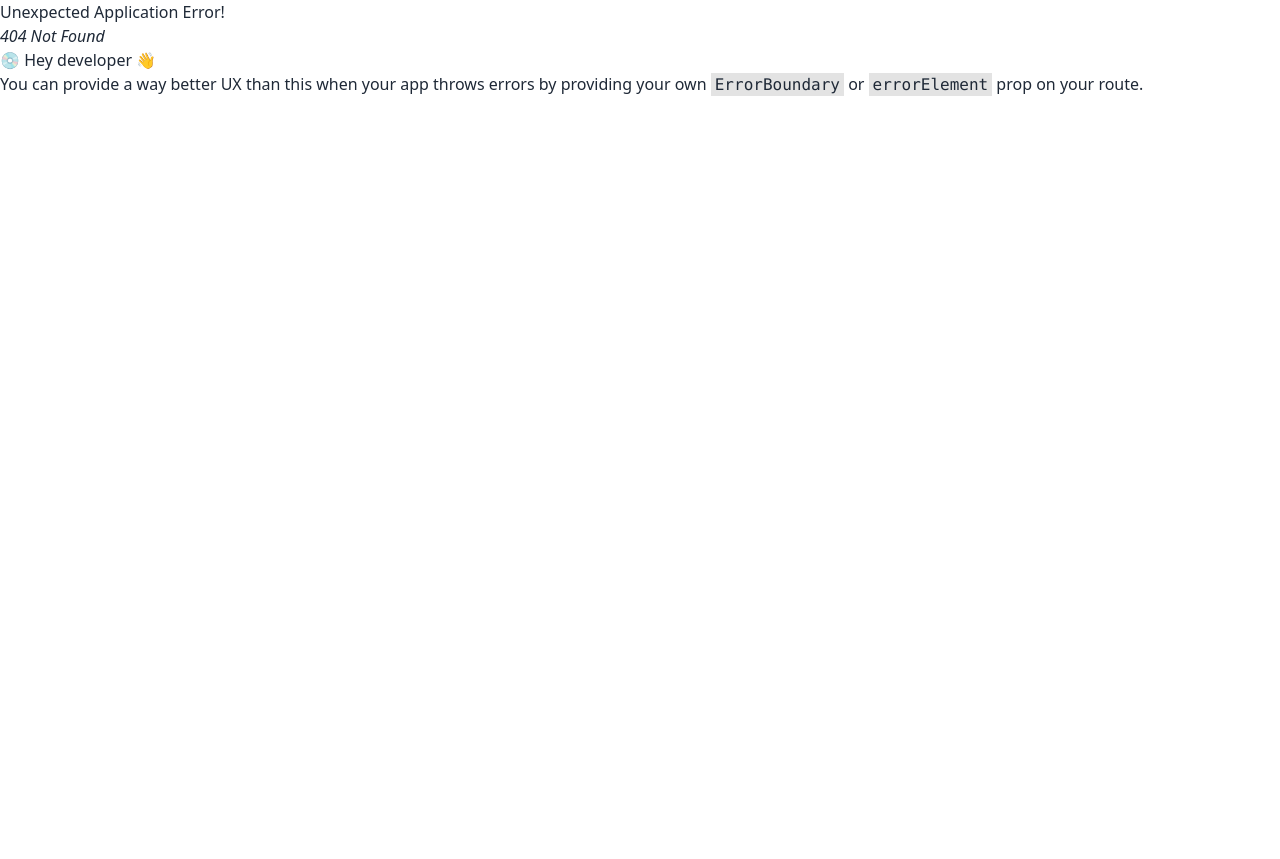
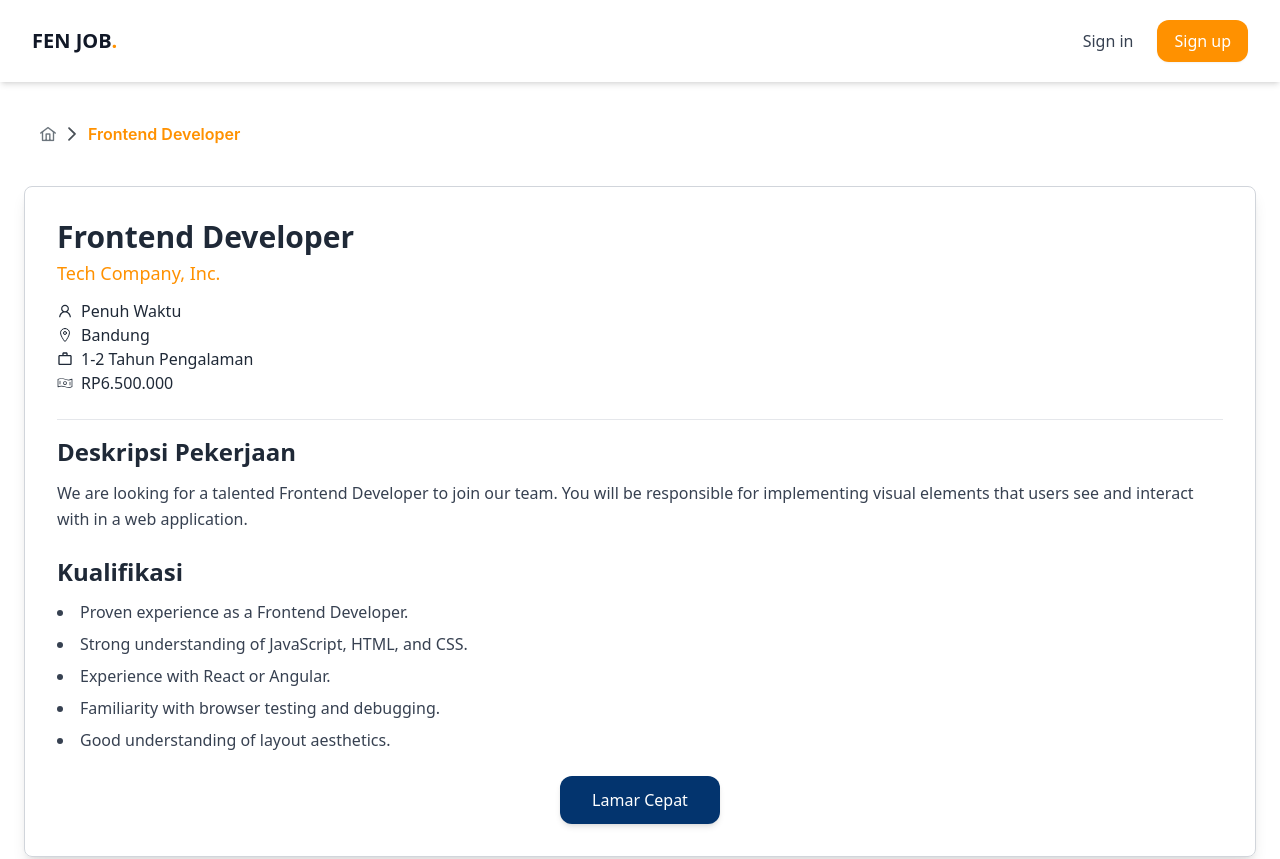
Before and after one commit to tasyaangesti/job-seeker, a React (Vite) app in the folder client/: page /job/1 in a window 1280 px wide. Before the commit this address had no page. Shown: the top 859 px of the page. Before the commit the page ends 800 px from the top, so only its background shows below. Built offline with nearby package versions, Linux system fonts and the light colour scheme.

Commit message:
fixing: client-design detailJob

```diff
--- a/client/package.json
+++ b/client/package.json
@@ -13,6 +13,8 @@
     "axios": "^1.7.5",
     "date-fns": "^3.6.0",
     "moment": "^2.30.1",
+    "primeicons": "^7.0.0",
+    "primereact": "^10.8.2",
     "react": "^18.3.1",
     "react-dom": "^18.3.1",
     "react-icons": "^5.3.0",
--- a/client/src/components/CardJob.jsx
+++ b/client/src/components/CardJob.jsx
@@ -28,7 +28,10 @@ export default function CardJob() {
 
   return (
     <div className="py-5">
-      <h1 className="text-lg font-semibold my-[20px]"> Eksplor Job</h1>
+      <div className=" my-[20px] flex justify-between mr-3">
+        <h1 className="text-lg font-semibold"> Eksplor Job</h1>
+        <h1>sort</h1>
+      </div>
       <div className="container mx-auto">
         <div className="grid grid-cols-1 sm:grid-cols-2 lg:grid-cols-3 gap-6">
           {/* job card */}
--- /dev/null
+++ b/client/src/components/Modal.jsx
@@ -0,0 +1,52 @@
+import { useState } from "react";
+
+export default function Modal({ isOpen, onClose }) {
+  const [resume, setResume] = useState(null);
+  const [coverLetter, setCoverLetter] = useState("");
+
+  if (!isOpen) return null;
+
+  const handleSubmit = () => {
+    // Handle form submission logic here
+    console.log("Resume:", resume);
+    console.log("Cover Letter:", coverLetter);
+    onClose();
+  };
+
+  return (
+    <div className="fixed inset-0 bg-gray-800 bg-opacity-50 flex items-center justify-center z-50">
+      <div className="bg-white p-6 rounded-lg shadow-lg w-full max-w-md">
+        <h2 className="text-2xl font-semibold text-gray-800 mb-4">
+          Attach Your Resume and Cover Letter
+        </h2>
+        <input
+          type="file"
+          accept=".pdf,.doc,.docx"
+          onChange={(e) => setResume(e.target.files[0])}
+          className="border border-gray-300 p-3 rounded-md w-full mb-4 bg-gray-50 hover:bg-gray-100 transition duration-200"
+        />
+        <textarea
+          value={coverLetter}
+          onChange={(e) => setCoverLetter(e.target.value)}
+          placeholder="Write your cover letter here..."
+          className="border border-gray-300 p-3 rounded-md w-full mb-4 bg-gray-50 hover:bg-gray-100 transition duration-200"
+          rows="4"
+        />
+        <div className="flex justify-end">
+          <button
+            onClick={onClose}
+            className="bg-gray-500 text-white px-4 py-2 rounded-md hover:bg-gray-600 transition duration-200 mr-2"
+          >
+            Cancel
+          </button>
+          <button
+            onClick={handleSubmit}
+            className="bg-[#03346E] text-white px-4 py-2 rounded-md hover:bg-blue-700 transition duration-200"
+          >
+            Submit
+          </button>
+        </div>
+      </div>
+    </div>
+  );
+}
--- /dev/null
+++ b/client/src/components/RouterDemo.jsx
@@ -0,0 +1,20 @@
+import React from "react";
+import { BreadCrumb } from "primereact/breadcrumb";
+
+export default function RouterDemo() {
+  const items = [
+    // { label: "Components" },
+    // { label: "Form" },
+    {
+      label: "InputText",
+      template: () => (
+        <a href="/inputtext">
+          <a className="text-[#FF9100] font-semibold">Frontend Developer</a>
+        </a>
+      ),
+    },
+  ];
+  const home = { icon: "pi pi-home", url: "/" };
+
+  return <BreadCrumb model={items} home={home} />;
+}
--- a/client/src/route.jsx
+++ b/client/src/route.jsx
@@ -1,10 +1,14 @@
 import { createBrowserRouter } from "react-router-dom";
 import Layout from "./view/Layout";
 import Dashboard from "./view/Dashboard";
+import DetailJob from "./view/DetailJob";
 
 export const router = createBrowserRouter([
   {
     element: <Layout />,
-    children: [{ path: "/", element: <Dashboard /> }],
+    children: [
+      { path: "/", element: <Dashboard /> },
+      { path: "/job/:id", element: <DetailJob /> },
+    ],
   },
 ]);
--- a/client/src/view/DetailJob.jsx
+++ b/client/src/view/DetailJob.jsx
@@ -1,9 +1,96 @@
+import { useState } from "react";
+import RouterDemo from "../components/RouterDemo";
+import { AiOutlineUser } from "react-icons/ai";
+import { IoLocationOutline } from "react-icons/io5";
+import { MdWorkOutline } from "react-icons/md";
+import { PiMoneyWavyLight } from "react-icons/pi";
+import Modal from "../components/Modal"; // Import the Modal component
+
 export default function DetailJob() {
+  const [isModalOpen, setIsModalOpen] = useState(false);
+
+  const handleApplyClick = () => {
+    setIsModalOpen(true);
+  };
+
+  const handleCloseModal = () => {
+    setIsModalOpen(false);
+  };
+
   return (
-    <div>
-      <div>
-        <h1>detail job</h1>
+    <div className="relative max-w-7xl mx-auto p-6">
+      <div className="mb-6">
+        <RouterDemo />
       </div>
+
+      <div className="mt-5 p-8 rounded-lg shadow-lg border border-gray-300">
+        {/* Job Header */}
+        <div className="flex items-center border-b pb-4 mb-4">
+          <div>
+            <h1 className="text-3xl font-bold text-gray-800 mb-1">
+              Frontend Developer
+            </h1>
+            <p className="text-lg text-[#FF9100]">Tech Company, Inc.</p>
+            <div className="mt-4 mb-2">
+              <div className="my-1 flex flex-row">
+                <AiOutlineUser />
+                <p className="ml-2 -mt-1"> Penuh Waktu </p>
+              </div>
+              <div className="my-1 flex flex-row">
+                <IoLocationOutline />
+                <p className="ml-2 -mt-1">Bandung</p>
+              </div>
+              <div className="my-1 flex flex-row">
+                <MdWorkOutline />
+                <p className="ml-2 -mt-1"> 1-2 Tahun Pengalaman</p>
+              </div>
+              <div className="my-1 flex flex-row">
+                <PiMoneyWavyLight />
+                <p className="ml-2 -mt-1">RP6.500.000</p>
+              </div>
+            </div>
+          </div>
+        </div>
+
+        {/* Job Description */}
+        <div className="mb-6">
+          <h2 className="text-2xl font-semibold text-gray-800 mb-3">
+            Deskripsi Pekerjaan
+          </h2>
+          <p className="text-gray-700 leading-relaxed">
+            We are looking for a talented Frontend Developer to join our team.
+            You will be responsible for implementing visual elements that users
+            see and interact with in a web application.
+          </p>
+        </div>
+
+        {/* Requirements */}
+        <div className="mb-6">
+          <h2 className="text-2xl font-semibold text-gray-800 mb-3">
+            Kualifikasi
+          </h2>
+          <ul className="list-disc list-inside text-gray-700 space-y-2">
+            <li>Proven experience as a Frontend Developer.</li>
+            <li>Strong understanding of JavaScript, HTML, and CSS.</li>
+            <li>Experience with React or Angular.</li>
+            <li>Familiarity with browser testing and debugging.</li>
+            <li>Good understanding of layout aesthetics.</li>
+          </ul>
+        </div>
+
+        {/* Apply Button */}
+        <div className="text-center">
+          <button
+            onClick={handleApplyClick}
+            className="bg-[#03346E] text-white px-8 py-3 rounded-xl shadow-md hover:bg-blue-700 transition duration-300"
+          >
+            Lamar Cepat
+          </button>
+        </div>
+      </div>
+
+      {/* Modal */}
+      <Modal isOpen={isModalOpen} onClose={handleCloseModal} />
     </div>
   );
 }
```
Also changed, not shown: client/src/App.jsx (+7 -4 lines), 1 other file (tests, documents, lock files or other folders).
